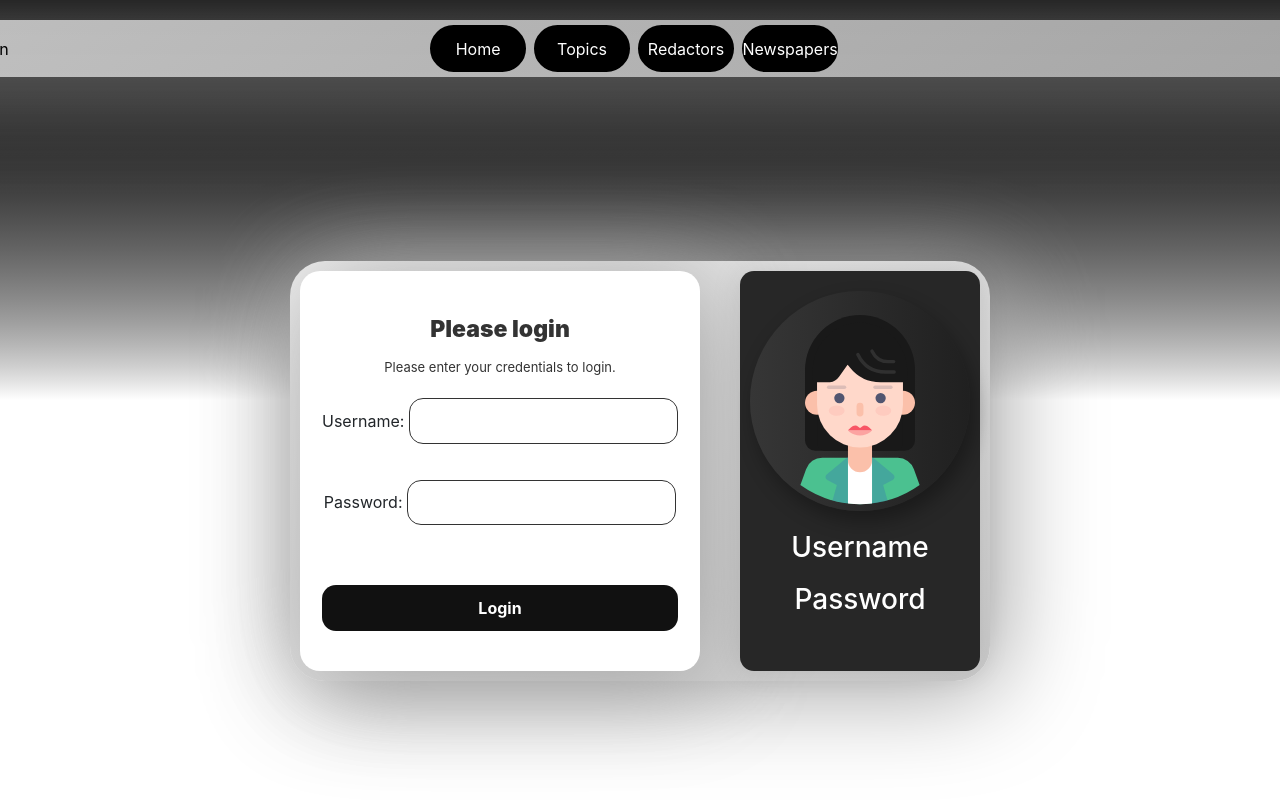
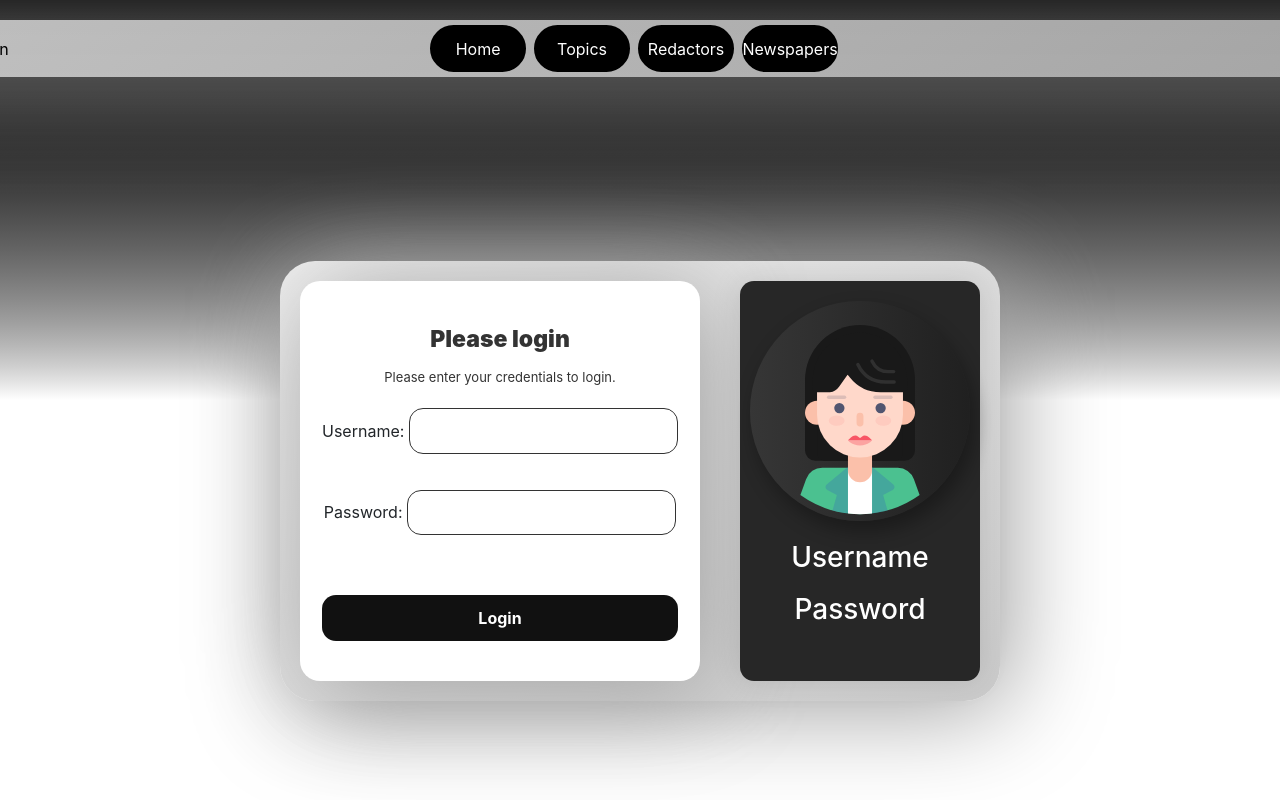
Before and after one commit to DaniilHinzburh/Newspaper-Agency, a Django app: page /accounts/login/ in a window 1280 px wide; the page is wider, and only the part inside the window is pictured. Run offline with Django 5.2, Linux system fonts and the light colour scheme.

Commit message:
style: update login page

```diff
--- a/templates/registration/login.html
+++ b/templates/registration/login.html
@@ -2,7 +2,7 @@
 
 
 {% block content %}
-  <div class="custom_div" style=" margin-top: 20vh;">
+  <div class="custom_div" style=" padding:20px;  margin-top: 20vh;">
     <div class="div_for_row_center" style="width: 50vh;align-items: center">
       <form method="post" action="{% url 'login' %}" class="form">
         {% csrf_token %}
```
